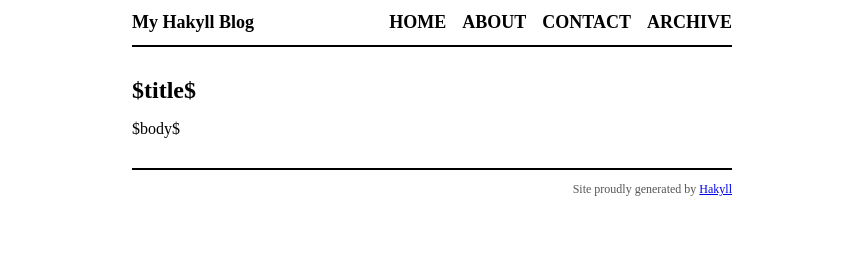
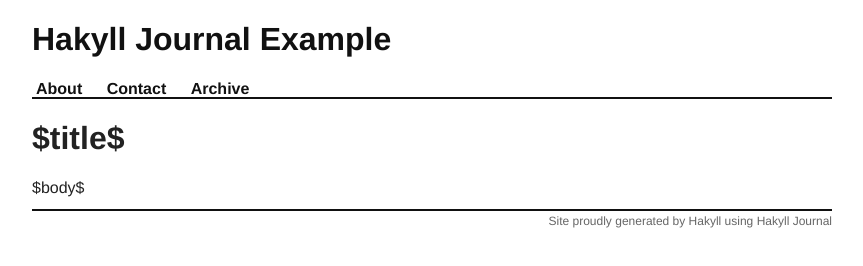
Before and after one commit to thunderrabbit/hakyll-journal-example, a plain HTML site: page templates/default.html in a window 1280 px wide. Shown: the whole page, without its empty margins (208-1071 px from the left). Drawn offline with Linux system fonts and the light colour scheme.

Commit message:
use HTML5

```diff
--- a/css/default.css
+++ b/css/default.css
@@ -1,56 +1,98 @@
-body {
-	color: black;
-	font-size: 16px;
-	margin: 0px auto 0px auto;
-	width: 600px;
+article, header, footer, main, nav, section {
+	display: block;
 }
 
-div#header {
-	border-bottom: 2px solid black;
-	margin-bottom: 30px;
-	padding: 12px 0px 12px 0px;
+html {
+	color: #222;
+	font-family: sans-serif;
+	font-size: 100%;
 }
 
-div#logo a {
-	color: black;
-	float: left;
-	font-size: 18px;
-	font-weight: bold;
+body {
+	background-color: #fff;
+	font-family: "Helvetica Neue", Arial, sans-serif;
+	font-size: 12pt;
+	margin: 0 auto;
+	width: 800px;
+}
+
+a, a:visited {
+	color: #00e;
 	text-decoration: none;
 }
 
-div#header #navigation {
+a:focus {
+	outline: thin dotted;
+}
+
+a:active, a:hover {
+	outline: 0;
+	text-decoration: underline;
+}
+
+h1 {
+	font-size: 200%;
+	font-margin: 0.33em 0;
+	font-weight: bold;
+}
+
+h2 {
+	font-size: 150%;
+	font-margin: 0.5em 0;
+	font-weight: bold;
+}
+
+h1 a, h1 a:visited, h1 a:active, h1 a:hover,
+h2 a, h2 a:visited, h2 a:active, h2 a:hover {
+	color: #111;
+	text-decoration: none;
+}
+
+#page_header {
+	border-bottom: 2px solid #111;
+	margin-bottom: 2ex;
+}
+
+#page_nav ul {
+	height: 2ex;
+	list-style: none;
+	list-style-image: none;
+	margin: 0;
+	padding: 0;
+}
+
+#page_nav ul li {
+	display: inline;
+}
+
+#page_nav ul li a,
+#page_nav ul li a:visited,
+#page_nav ul li a:active,
+#page_nav ul li a:hover {
+	color: #111;
+	font-weight: bold;
+	padding: 0 1em 0 0.25em;
+	text-decoration: none;
+}
+
+#page_footer {
+	border-top: 2px solid #111;
+	color: #666;
+	font-size: 75%;
+	margin: 2ex 0 1ex 0;
+	padding: 0.5ex 0;
 	text-align: right;
 }
 
-div#header #navigation a {
-	color: black;
-	font-size: 18px;
-	font-weight: bold;
-	margin-left: 12px;
+#page_footer a,
+#page_footer a:visited,
+#page_footer a:active,
+#page_footer a:hover {
+	color: #666;
 	text-decoration: none;
-	text-transform: uppercase;
-}
-
-div#footer {
-	border-top: solid 2px black;
-	color: #555;
-	font-size: 12px;
-	margin-top: 30px;
-	padding: 12px 0px 12px 0px;
-	text-align: right;
-}
-
-h1 {
-	font-size: 24px;
-}
-
-h2 {
-	font-size: 20px;
 }
 
 div.info {
 	color: #555;
-	font-size: 14px;
 	font-style: italic;
 }
--- a/templates/default.html
+++ b/templates/default.html
@@ -1,30 +1,30 @@
-<?xml version="1.0" encoding="UTF-8"?>
-<!DOCTYPE html PUBLIC "-//W3C//DTD XHTML 1.0 Strict//EN" "http://www.w3.org/TR/xhtml1/DTD/xhtml1-strict.dtd">
-<html xmlns="http://www.w3.org/1999/xhtml" xml:lang="en" lang="en">
+<!DOCTYPE html>
+<html lang="en">
 	<head>
-		<meta http-equiv="Content-Type" content="text/html; charset=UTF-8" />
-		<title>My Hakyll Blog - $title$</title>
-		<link rel="stylesheet" type="text/css" href="/css/default.css" />
+		<meta charset="utf-8" />
+		<title>$title$ &laquo; Hakyll Journal Example</title>
+		<link rel="stylesheet" href="/css/default.css" />
 	</head>
 	<body>
-		<div id="header">
-			<div id="logo">
-				<a href="/">My Hakyll Blog</a>
-			</div>
-			<div id="navigation">
-				<a href="/">Home</a>
-				<a href="/about.html">About</a>
-				<a href="/contact.html">Contact</a>
-				<a href="/archive.html">Archive</a>
-			</div>
-		</div>
-		<div id="content">
+		<header id="page_header">
+			<h1 id="page_logo"><a href="/">Hakyll Journal Example</a></h1>
+			<nav id="page_nav">
+				<ul>
+					<li><a href="/about.html">About</a></li>
+					<li><a href="/contact.html">Contact</a></li>
+					<li><a href="/archive.html">Archive</a></li>
+				</ul>
+			</nav>
+		</header>
+		<main id="page_content">
 			<h1>$title$</h1>
 			$body$
-		</div>
-		<div id="footer">
+		</main>
+		<footer id="page_footer">
 			Site proudly generated by
 			<a href="http://jaspervdj.be/hakyll">Hakyll</a>
-		</div>
+			using
+			<a href="https://github.com/thunderrabbit/hakyll-journal">Hakyll Journal</a>
+		</footer>
 	</body>
 </html>
```
